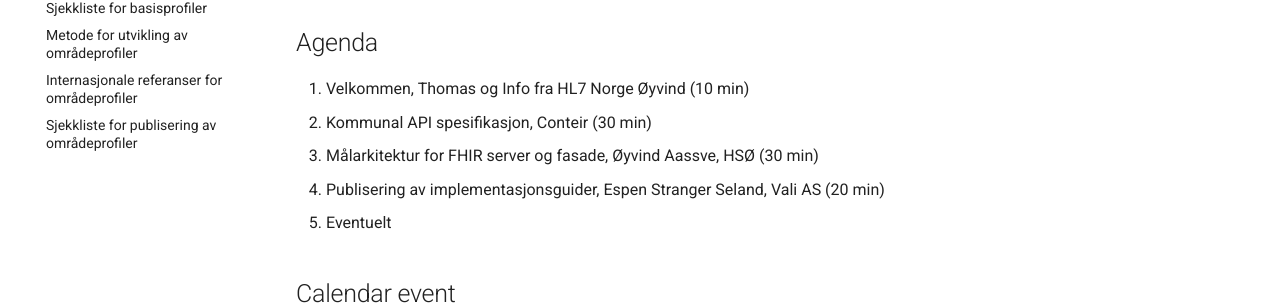
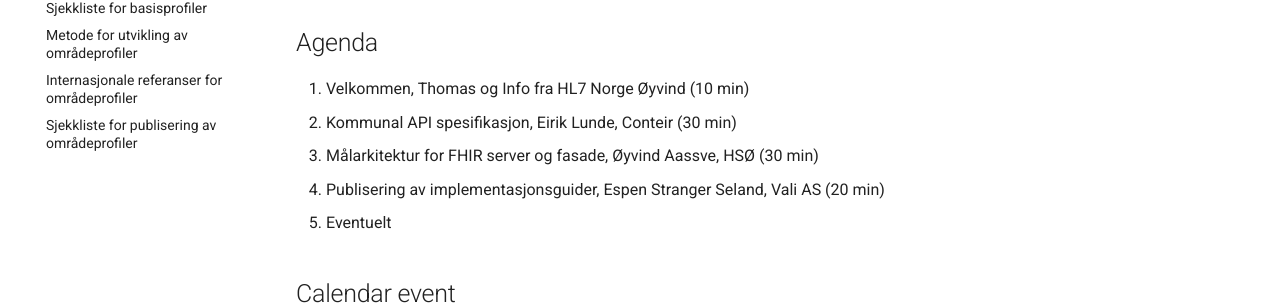
Before and after one commit to HL7Norway/best-practice, an MkDocs documentation site: the page built from docs/FHIR-faglig-forum/_agenda/2026-04-15-agenda.md, in a window 1280 px wide. Shown: the part 372-677 px from the top of the page. Built offline with MkDocs 1.6.1 and Material for MkDocs 9.7.7, drawn with Linux system fonts in a browser that asks for light colours; comment, search, counter and statistics services are not loaded.

Commit message:
update agenda FFF35

```diff
--- a/docs/FHIR-faglig-forum/_agenda/2026-04-15-agenda.md
+++ b/docs/FHIR-faglig-forum/_agenda/2026-04-15-agenda.md
@@ -16,7 +16,7 @@ FHIR fagforum (FFF) is an open meeting for discussing topics related to use and
 ## Agenda
 
 1. Velkommen, Thomas og Info fra HL7 Norge Øyvind (10 min)
-2. Kommunal API spesifikasjon, Conteir (30 min)
+2. Kommunal API spesifikasjon, Eirik Lunde, Conteir (30 min)
 3. Målarkitektur for FHIR server og fasade, Øyvind Aassve, HSØ (30 min)
 4. Publisering av implementasjonsguider, Espen Stranger Seland, Vali AS (20 min)
 5. Eventuelt
```
